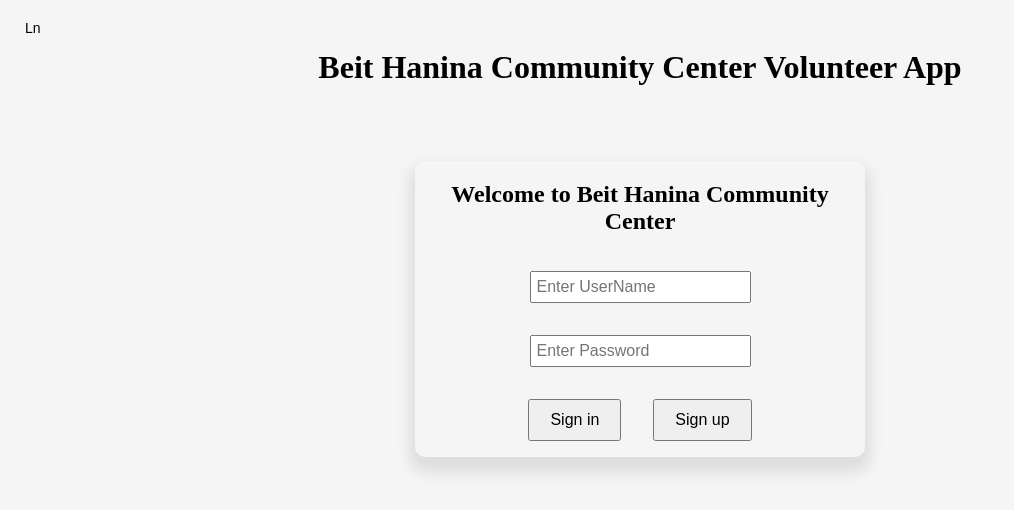
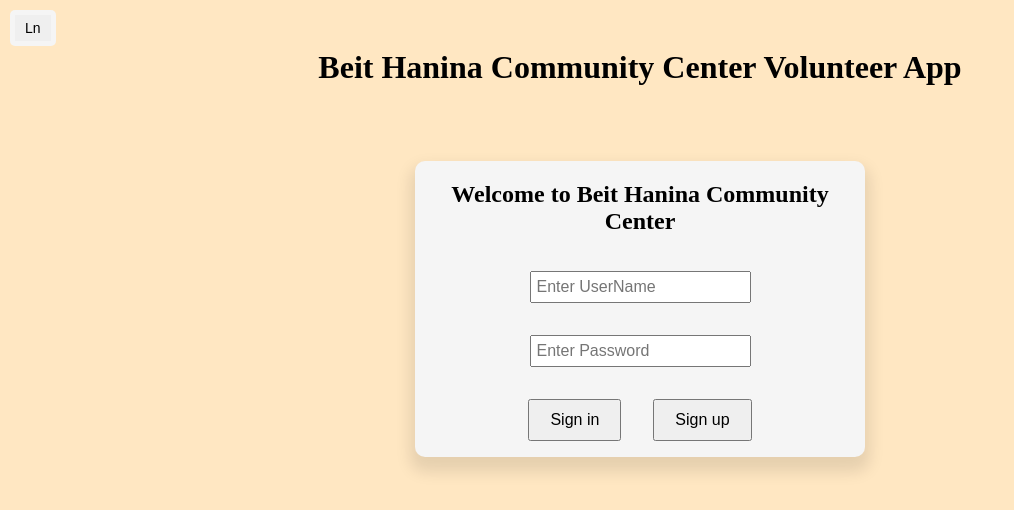
Before and after one commit to mohammadabk2/Beit-Hanina-Community-Center-Vol-App, a React (Create React App) app in the folder client/: page / in a window 1280 px wide. Shown: the top 510 px of the page, without its empty margins (0-1014 px from the left). Built offline with nearby package versions, Linux system fonts and the light colour scheme.

Commit message:
Changes some of the styling cleans drop down menu

```diff
--- a/client/src/App.css
+++ b/client/src/App.css
@@ -2,67 +2,71 @@
   --common-colour-1: #f5f5f5;
   --common-colour-2: #000000;
   --common-colour-3: #0000001a;
+  --common-colour-4: #ffe7c2;
 }
 
-.App {
+.app {
   text-align: center;
 }
 
-.App-header {
+.app-header {
   padding: 20px;
   color: var(--common-colour-2);
   margin-bottom: 2rem;
 }
 
-.Flex-container {
+.flex-container {
   display: flex;
   align-items: center;
   justify-content: center;
 }
 
-.Smooth-shadow-box {
+.smooth-shadow-box, .dropdown-menu {
   box-shadow: 0 10px 15px 5px var(--common-colour-3);
+}
+
+.sign-in-box {
+  margin-top: 1px;
+  border-radius: 10px;
+  background-color: var(--common-colour-1);
   max-width: 450px;
 }
 
-.Sign-in-box {
-  margin-top: 1px;
-  border-radius: 10px;
-}
-
-.Input-field-box,
-.App,
-.Sign-in-box {
+.input-field-box,
+.app,
+.sign-in-box {
   flex-direction: column;
 }
 
-.Button {
+.button {
   margin: 1rem;
   padding: 10px 20px;
   font-size: 16px;
   cursor: pointer;
 }
 
-.Language-button {
+.language-button {
   position: fixed;
   top: 0;
   left: 0;
   margin: 10px;
   font-size: 14px;
   padding: 5px;
+  background-color: var(--common-colour-1);
+  border-radius: 5px;
 }
 
-.Input-field {
+.input-field {
   margin: 1rem;
   padding: 5px;
   font-size: 16px;
 }
 
 body {
-  background-color: var(--common-colour-1);
+  background-color: var(--common-colour-4);
 }
 
-.Drop-down {
+.dropdown {
   display: inline-block;
   position: relative;
 }
@@ -72,14 +76,12 @@ body {
   font-size: 14px;
   cursor: pointer;
   border: none;
-  background-color: transparent;
 }
 
 .dropdown-menu {
   display: block;
   position: absolute;
   background-color: var(--common-colour-1);
-  box-shadow: 0px 8px 16px var(--common-colour-3);
   z-index: 1;
   list-style-type: none;
   padding: 0;
--- a/client/src/App.js
+++ b/client/src/App.js
@@ -50,11 +50,11 @@ function App() {
   ];
 
   return (
-    <div className="App Flex-container">
-      <div className="Drop-down">
-        <DropDownMenu className="Language-button" text="Ln" options={options} />
+    <div className="app flex-container">
+      <div className="drop-down">
+        <DropDownMenu className="language-button" text="Ln" options={options} />
       </div>
-      <header className="App-header">
+      <header className="app-header">
         <h1>Beit Hanina Community Center Volunteer App</h1>
       </header>
       <main>
@@ -66,11 +66,11 @@ function App() {
         {/* Add other routes here */}
         {/* </Switch> */}
 
-        <div className="Sign-in-box Flex-container Smooth-shadow-box">
+        <div className="sign-in-box flex-container smooth-shadow-box">
           <h2>Welcome to Beit Hanina Community Center</h2>
-          <div className="Input-field-box Flex-container">
+          <div className="input-field-box flex-container">
             <DynamicInput
-              className="Input-field"
+              className="input-field"
               type="text"
               value={username}
               name="username-field"
@@ -78,7 +78,7 @@ function App() {
               placeholder="Enter UserName"
             />
             <DynamicInput
-              className="Input-field"
+              className="input-field"
               type="password"
               value={password}
               name="password-field"
@@ -86,9 +86,9 @@ function App() {
               placeholder="Enter Password"
             />
           </div>
-          <div className="Button-box Flex-container">
-            <DynamicButton className="Button" onClick={signIn} text="Sign in" />
-            <DynamicButton className="Button" onClick={signUp} text="Sign up" />
+          <div className="button-box flex-container">
+            <DynamicButton className="button" onClick={signIn} text="Sign in" />
+            <DynamicButton className="button" onClick={signUp} text="Sign up" />
           </div>
         </div>
       </main>
--- a/client/src/components/DropDownMenu.js
+++ b/client/src/components/DropDownMenu.js
@@ -34,7 +34,7 @@ const DropDownMenu = ({ onClick, name, className, style, text, options }) => {
   }, [dropdownRef]);
 
   return (
-    <div className={`dropdown ${className}`} style={style} ref={dropdownRef}>
+    <div className={`${className}`} style={style} ref={dropdownRef}>
       <button onClick={toggleDropdown} name={name} className="dropdown-toggle">
         {text}
       </button>
```
